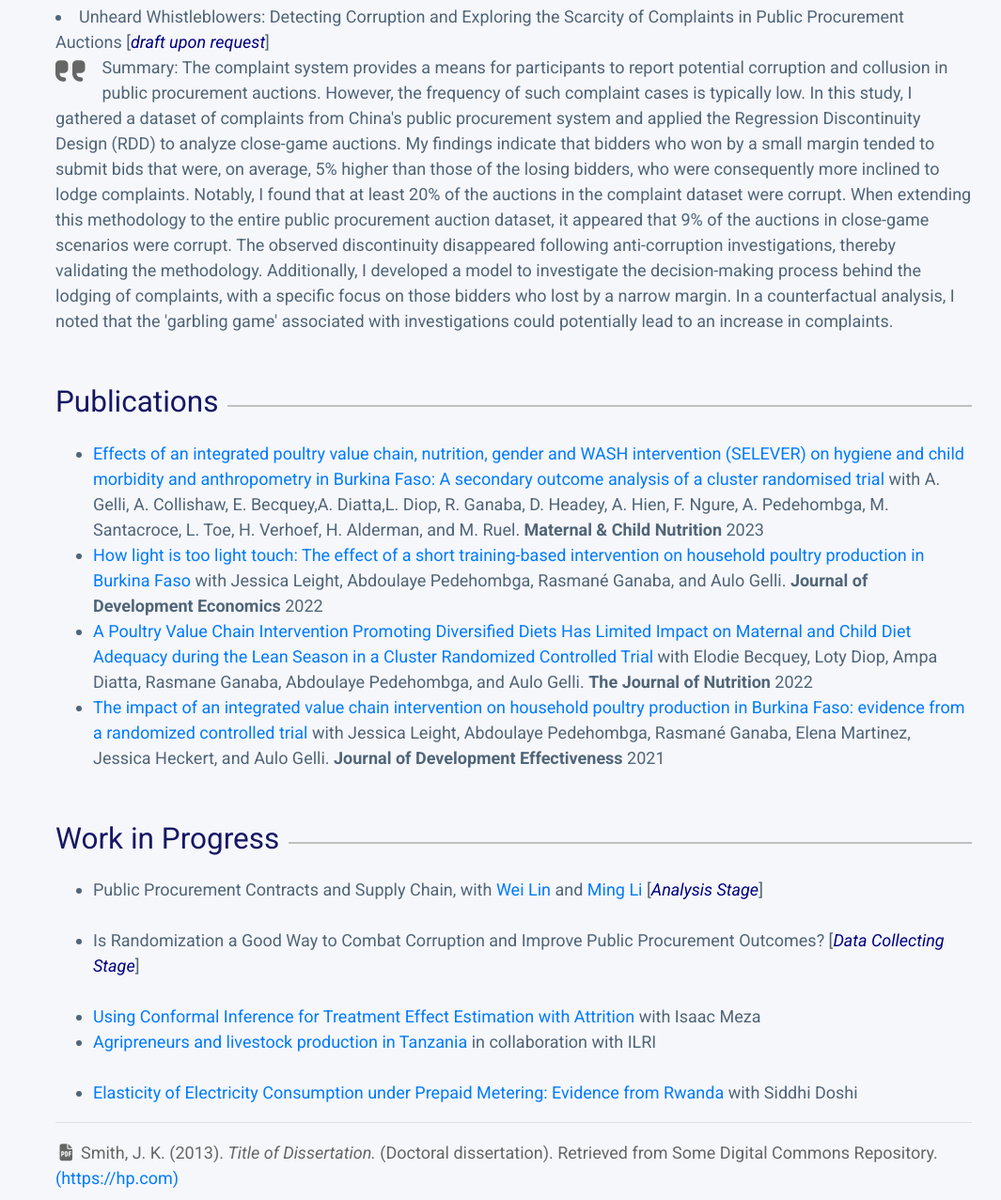
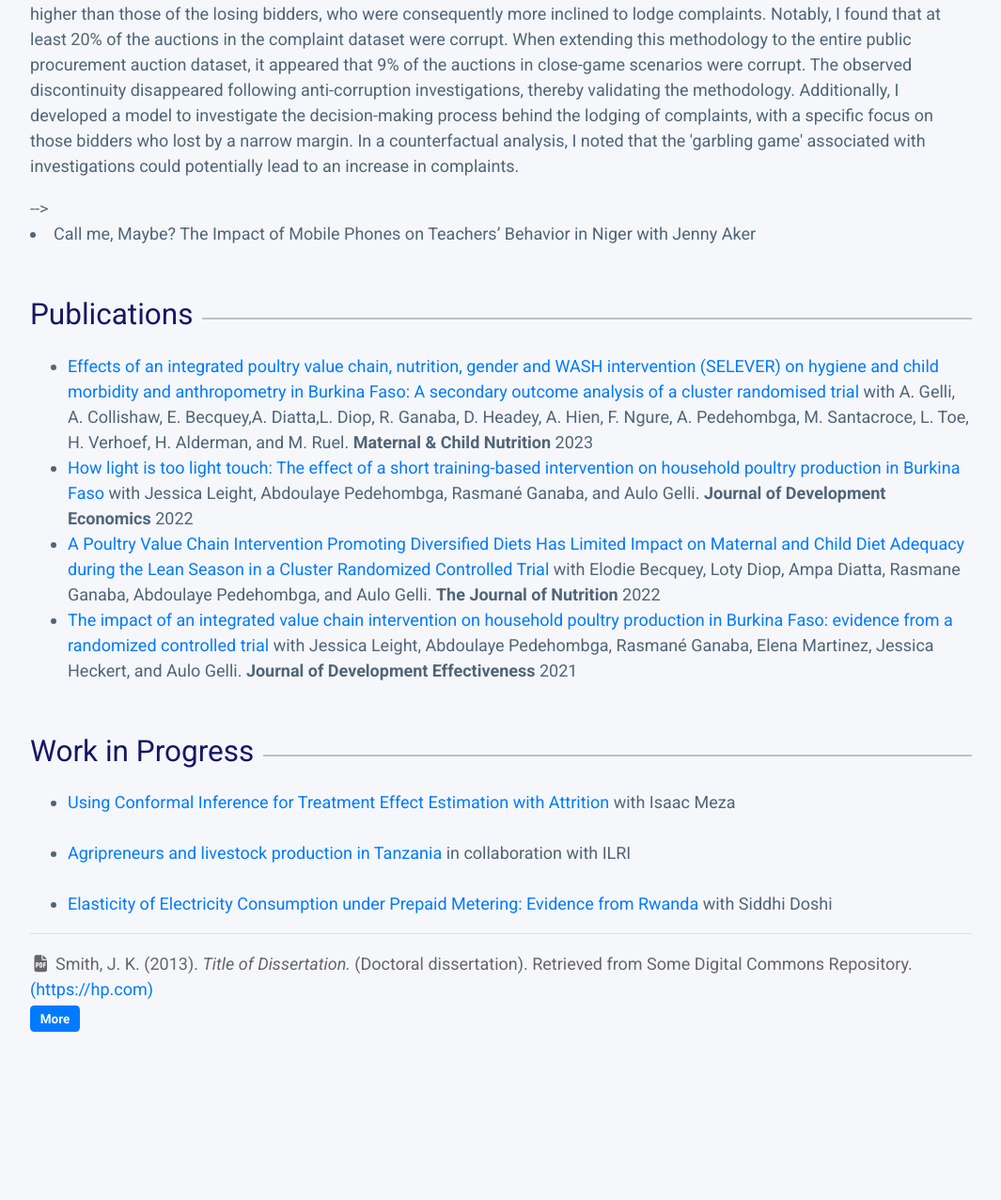
Before and after one commit to Awonon/awonon.github.io, a plain HTML site: page research.html in a window 1280 px wide. Shown: the part 605-1882 px from the top of the page at 94% size, without its empty margins (107-1172 px from the left). After the commit the page ends 1721 px from the top, so only its background shows below. Drawn offline with nearby package versions, Linux system fonts and the light colour scheme.

Commit message:
Update research.html

```diff
--- a/research.html
+++ b/research.html
@@ -81,21 +81,24 @@
 
 
         <!-- Job Market Paper -->
+    <!--
         <h3><span>Job Market Paper</span></h3>
         <p class="lead"><em>Title: Evidence from</em></p>
         <blockquote class="ml-4" id="dissertation-blockquote">
           <i class="fa fa-quote-right fa-flip-horizontal fa-2x float-left mr-3"></i>
           <!-- ABSTRACT -->
           <p>Lorem ipsum dolor sit amet, consectetur adipisicing elit. Aut similique ab minus, maxime necessitatibus vitae expedita quos, nostrum ratione temporibus dolorum consequatur blanditiis quia culpa! Fuga illo aliquid, quidem odit?</p>
-
+-->
        <!-- Working Paper -->
         <h3><span>Working Paper</span></h3>
 
-        <li>Unheard Whistleblowers: Detecting Corruption and Exploring the Scarcity of Complaints in Public Procurement Auctions [<em><FONT COLOR="Navy">draft upon request</FONT></em>] </li>
-          <i class="fa fa-quote-right fa-flip-horizontal fa-2x float-left mr-3"></i>
+<!--        <li>Unheard Whistleblowers: Detecting Corruption and Exploring the Scarcity of Complaints in Public Procurement Auctions [<em><FONT COLOR="Navy">draft upon request</FONT></em>] </li>
+                    <i class="fa fa-quote-right fa-flip-horizontal fa-2x float-left mr-3"></i>
           <!-- Insert Abstract------->
           <p>Summary: The complaint system provides a means for participants to report potential corruption and collusion in public procurement auctions. However, the frequency of such complaint cases is typically low. In this study, I gathered a dataset of complaints from China's public procurement system and applied the Regression Discontinuity Design (RDD) to analyze close-game auctions. My findings indicate that bidders who won by a small margin tended to submit bids that were, on average, 5% higher than those of the losing bidders, who were consequently more inclined to lodge complaints. Notably, I found that at least 20% of the auctions in the complaint dataset were corrupt. When extending this methodology to the entire public procurement auction dataset, it appeared that 9% of the auctions in close-game scenarios were corrupt. The observed discontinuity disappeared following anti-corruption investigations, thereby validating the methodology. Additionally, I developed a model to investigate the decision-making process behind the lodging of complaints, with a specific focus on those bidders who lost by a narrow margin. In a counterfactual analysis, I noted that the 'garbling game' associated with investigations could potentially lead to an increase in complaints. </p>
 
+    -->
+          <li>Call me, Maybe?  The Impact of Mobile Phones on Teachers’ Behavior in Niger with Jenny Aker</li>
 
 
      <h3><span>Publications</span></h3>
@@ -114,11 +117,10 @@
        <!-- Work in Progress-->
         <h3><span>Work in Progress</span></h3>
         <ul class="work-in-progress">
-          <li>Public Procurement Contracts and Supply Chain, with <a class="urls" href="http://www.weilin.org/">Wei Lin</a> and <a class="urls" href="https://sites.google.com/view/mingli1">Ming Li</a>  [<em><FONT COLOR="Navy">Analysis Stage</FONT></em>] </li>
+<!--          <li>Public Procurement Contracts and Supply Chain, with <a class="urls" href="http://www.weilin.org/">Wei Lin</a> and <a class="urls" href="https://sites.google.com/view/mingli1">Ming Li</a>  [<em><FONT COLOR="Navy">Analysis Stage</FONT></em>] </li>
+-->
+          <li><a>Using Conformal Inference for Treatment Effect Estimation with Attrition</a> with Isaac Meza</li>
           <br>
-          <li>Is Randomization a Good Way to Combat Corruption and Improve Public Procurement Outcomes? [<em><FONT COLOR="Navy">Data Collecting Stage</FONT></em>] </li>
-          <br>
-          <li><a>Using Conformal Inference for Treatment Effect Estimation with Attrition</a> with Isaac Meza</li>
           <li><a>Agripreneurs and livestock production in Tanzania </a> in collaboration with ILRI</li>
           <br>
           <li><a>Elasticity of Electricity Consumption under Prepaid Metering: Evidence from Rwanda</a> with Siddhi Doshi</li>
```
